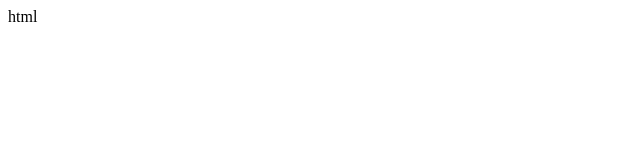
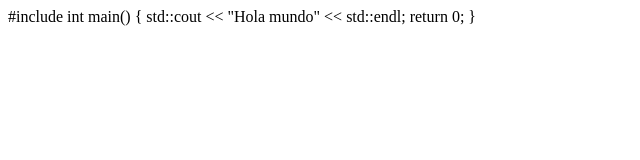
Before and after one commit to Bryanovi/JiraProyect, a plain HTML site: page index.html in a window 1280 px wide. Shown: the whole page, without its empty margins (0-640 px from the left). Drawn offline with Linux system fonts and the light colour scheme.

Commit message:
Update index.html

```diff
--- a/index.html
+++ b/index.html
@@ -1,2 +1,6 @@
+#include <iostream>
 
-html
+int main() {
+    std::cout << "Hola mundo" << std::endl;
+    return 0;
+}
```
